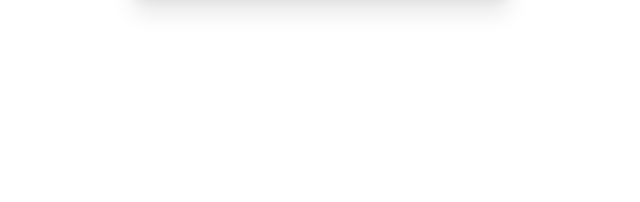
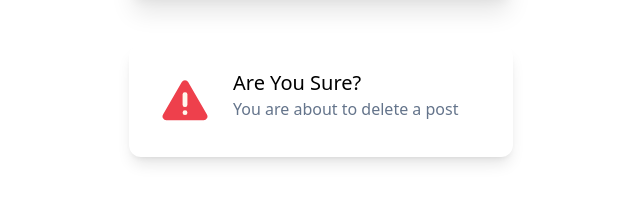
Before and after one commit to KwabSA/practical-tailwindcss, a plain HTML site: page 01-utility-first/index.html in a window 1280 px wide. Shown: the part 304-506 px from the top of the page, without its empty margins (319-959 px from the left). Drawn offline with nearby package versions, Linux system fonts and the light colour scheme.

Commit message:
Tested TailwindCSS Utility Class

```diff
--- a/01-utility-first/index.html
+++ b/01-utility-first/index.html
@@ -57,6 +57,14 @@
     </div>
 
     <!-- Tailwind Version -->
-
+    <div
+      class="flex items center p-6 max-w-sm mx-auto bg-white rounded-xl shadow-lg space-x-4 mt-12"
+    >
+      <img class="w-16 h-16" src="../assets/img/warning.svg" />
+      <div>
+        <div class="text-xl font-medium text-black">Are You Sure?</div>
+        <p class="text-slate-500">You are about to delete a post</p>
+      </div>
+    </div>
   </body>
 </html>
```
